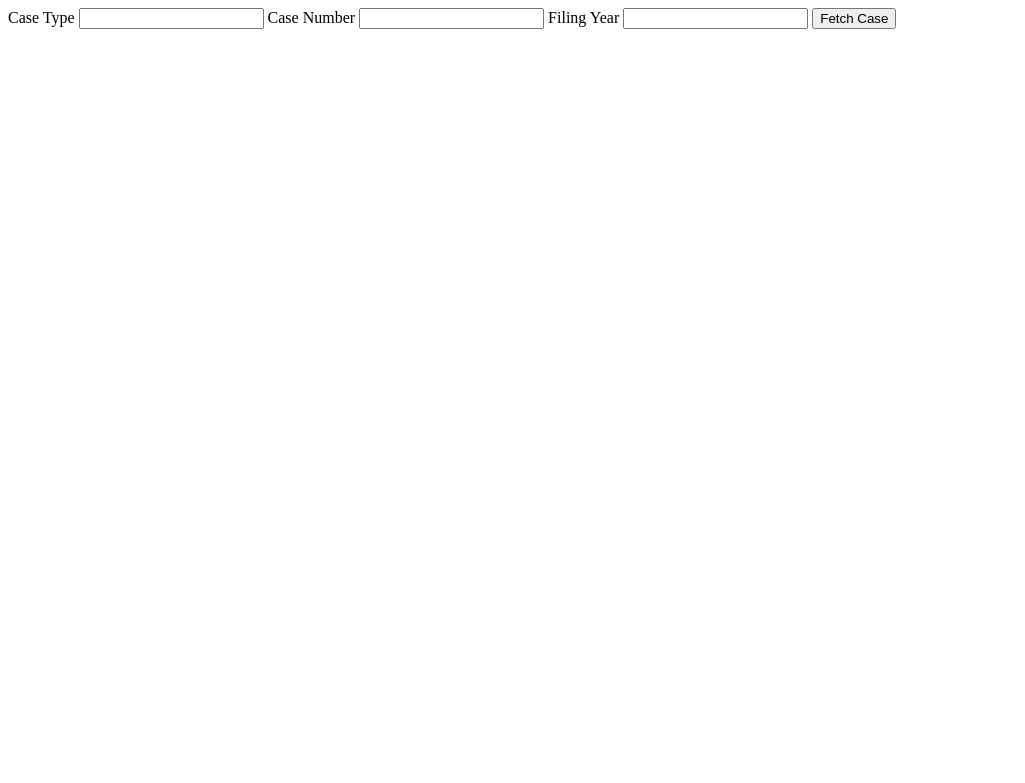
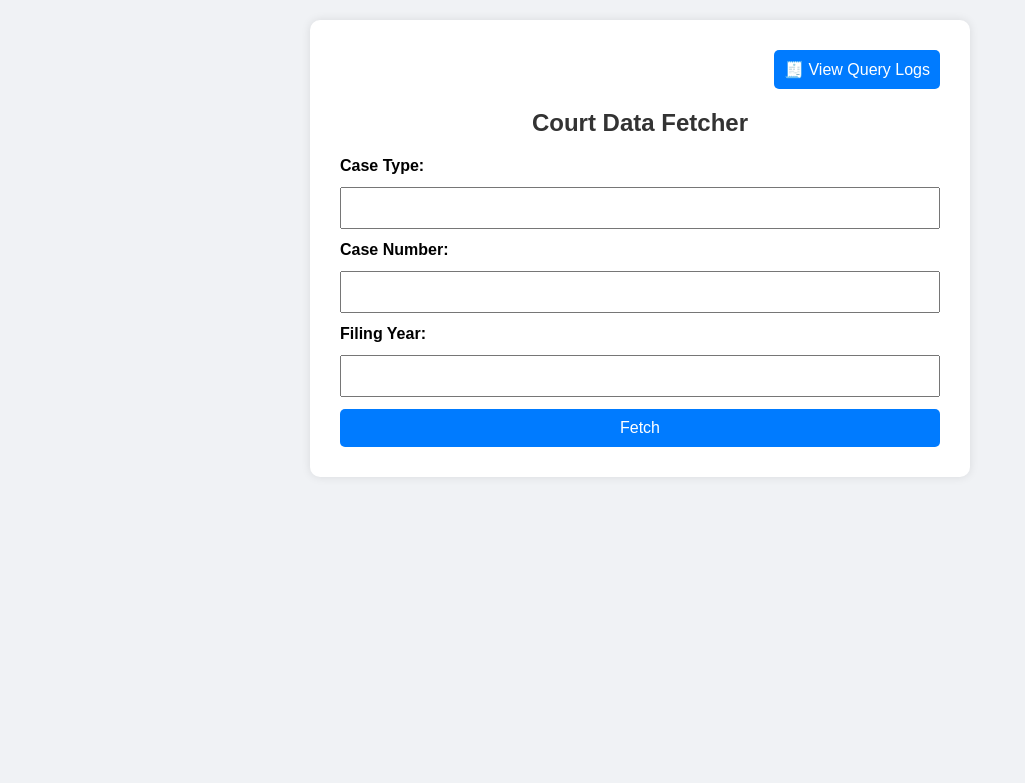
Before and after one commit to hayath889/court-data-fetcher, a Flask app: page / in a window 1280 px wide. Shown: the top 783 px of the page, without its empty margins (0-1025 px from the left). Run offline with Flask 3, Linux system fonts and the light colour scheme.

Commit message:
Update index.html

```diff
--- a/templates/index.html
+++ b/templates/index.html
@@ -1,12 +1,123 @@
-<form method="POST" action="/fetch">
-  <label>Case Type</label>
-  <input type="text" name="case_type" required>
+<!DOCTYPE html>
+<html>
+<head>
+    <title>Court Data Fetcher</title>
+    <style>
+        body {
+            font-family: Arial, sans-serif;
+            background-color: #f0f2f5;
+            margin: 0;
+            padding: 20px;
+        }
 
-  <label>Case Number</label>
-  <input type="text" name="case_number" required>
+        .container {
+            background: #fff;
+            padding: 30px;
+            max-width: 600px;
+            margin: auto;
+            box-shadow: 0px 0px 10px rgba(0, 0, 0, 0.1);
+            border-radius: 10px;
+        }
 
-  <label>Filing Year</label>
-  <input type="text" name="filing_year" required>
+        h2, h3 {
+            text-align: center;
+            color: #333;
+        }
 
-  <button type="submit">Fetch Case</button>
-</form>
+        form {
+            display: flex;
+            flex-direction: column;
+            gap: 12px;
+        }
+
+        label {
+            font-weight: bold;
+        }
+
+        input, button {
+            padding: 10px;
+            font-size: 16px;
+        }
+
+        button {
+            background-color: #007BFF;
+            color: white;
+            border: none;
+            border-radius: 5px;
+            cursor: pointer;
+        }
+
+        button:hover {
+            background-color: #0056b3;
+        }
+
+        .results ul {
+            list-style-type: none;
+            padding: 0;
+        }
+
+        .results li {
+            background: #f9f9f9;
+            padding: 8px;
+            border-bottom: 1px solid #ddd;
+        }
+
+        .top-button {
+            text-align: right;
+            margin-bottom: 15px;
+        }
+
+        .top-button form {
+            display: inline;
+        }
+    </style>
+</head>
+<body>
+    <div class="container">
+        <div class="top-button">
+            <form action="/queries">
+                <button type="submit">🧾 View Query Logs</button>
+            </form>
+        </div>
+
+        <h2>Court Data Fetcher</h2>
+        <form method="POST">
+            <label>Case Type:</label>
+            <input type="text" name="case_type" required>
+
+            <label>Case Number:</label>
+            <input type="text" name="case_number" required>
+
+            <label>Filing Year:</label>
+            <input type="text" name="filing_year" required>
+
+            <button type="submit">Fetch</button>
+        </form>
+
+        {% if result %}
+            <div class="results">
+                <h3>Entered Case Info</h3>
+                <ul>
+                    <li><strong>Case Type:</strong> {{ case_type }}</li>
+                    <li><strong>Case Number:</strong> {{ case_number }}</li>
+                    <li><strong>Filing Year:</strong> {{ filing_year }}</li>
+                </ul>
+
+                <h3>Scraped Case Details</h3>
+                <ul>
+                    <li><strong>Parties:</strong> {{ result.parties }}</li>
+                    <li><strong>Filing Date:</strong> {{ result.filing_date }}</li>
+                    <li><strong>Next Hearing:</strong> {{ result.next_hearing }}</li>
+                    <li><strong>Latest Order:</strong>
+                        {% if result.order_pdf %}
+                            <a href="{{ result.order_pdf }}" target="_blank">Download PDF</a>
+                        {% else %}
+                            Not Available
+                        {% endif %}
+                    </li>
+                </ul>
+            </div>
+        {% endif %}
+    </div>
+</body>
+</html>
```
